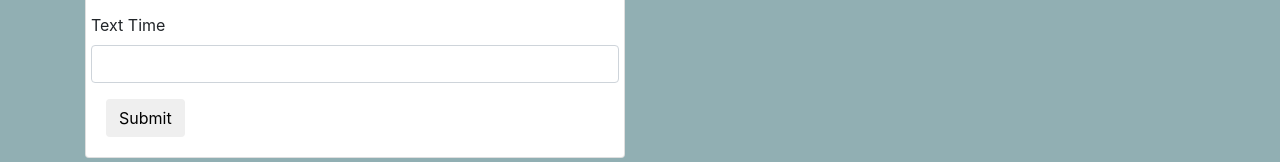
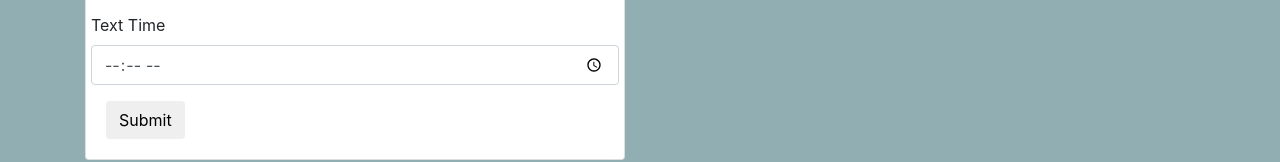
Before and after one commit to MarycBrown02/codemasters, a plain HTML site: page index.html in a window 1280 px wide. Shown: the part 555-717 px from the top of the page. Drawn offline with nearby package versions, Linux system fonts and the light colour scheme.

Commit message:
modigied html

```diff
--- a/index.html
+++ b/index.html
@@ -54,7 +54,7 @@
                             </div>
                             <div class="form-group row">
                                 <label for="time-input">Text Time</label>
-                                <input class="form-control" id="textTime-input" type="text">
+                                <input class="form-control" id="textTime-input" type="time">
                                 <!-- <textarea class="form-control" id="comment-input" rows="5"></textarea> -->
                             </div>
                             <button class="btn btn-default" id="submit-input" type="submit">Submit</button>
```
